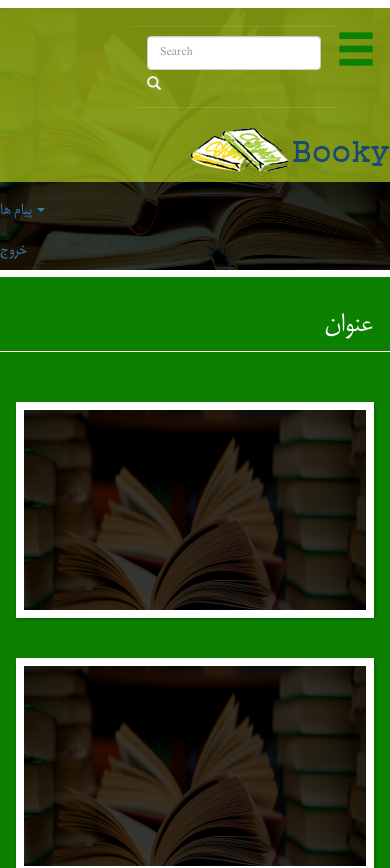
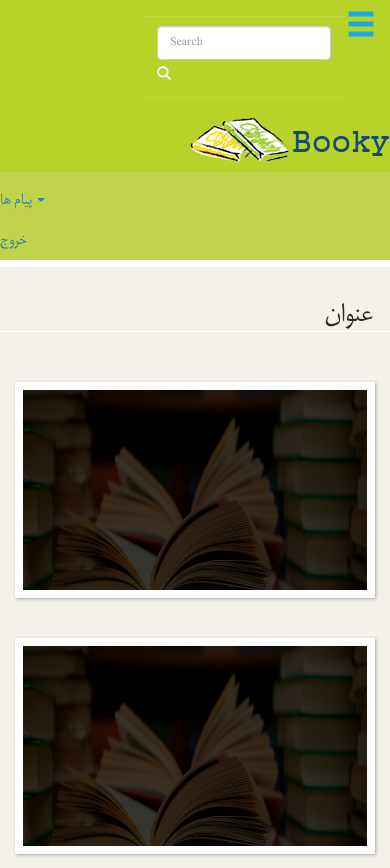
Before and after one commit to akbardusti/book, a plain HTML site: page untitled/index1.html in a window 390 px wide. Shown: the top 868 px of the page. Drawn offline with Linux system fonts and the light colour scheme; a web font is replaced by a local one.

Commit message:
css added

```diff
--- a/untitled/css/ihover.css
+++ b/untitled/css/ihover.css
@@ -2981,8 +2981,8 @@
   overflow: hidden;
 }
 .ih-item.square.effect6.colored .info {
-  background: #1a4a72;
-  background: rgba(26, 74, 114, 0.6);
+  /*background: #1a4a72;*/
+  background:#F7F7F7;
 }
 .ih-item.square.effect6.colored .info h3 {
   background: rgba(12, 34, 52, 0.6);
--- a/untitled/css/style.css
+++ b/untitled/css/style.css
@@ -1,6 +1,6 @@
 @import "../font/font.css";
 *{
-  margin: 0;
+  margin: 0px;
 }
 body{
   font-family: "IRMitra";
@@ -10,8 +10,10 @@ body{
 }
 
 .header{
+  margin-top: -10px;
   min-height: 50px;
-  background: #1D1E14 url(../images/back3.jpg);
+  background-color: #c0d34b;
+  /*background: url(../images/back.jpg);*/
   background-size: 100% 100%;
 }
 .header .col-md-6{
@@ -33,7 +35,7 @@ body{
 
 .nav-bar{
   min-height: 60px;
-  background-color: rgba(179, 210, 24, 0.67);
+/*  background-color: rgba(11, 115, 119, 0.43);*/
   margin-top: 10px;
   width: 100%;
 }
@@ -53,22 +55,27 @@ body{
 
 }
 .nav-bar>ul a span.menu-toggle{
-  font-size: 40px;
-  margin-top: 11px;
+  font-size: 30px;
+
   margin-right: 14px;
-  color: #0C8001;
+  color: #1ba9e1;
   transition:all .1s ease;
   -moz-transition: all .1s ease;
   -o-transition: all .1s ease;
   -webkit-transition: all .1s ease;
 
 }
-.nav-bar>ul a span.menu-toggle:hover{
+.nav > li > a:hover, .nav > li > a:focus {
+    text-decoration: none;
+    background-color: transparent;
 }
-
+.nav .open > a, .nav .open > a:hover, .nav .open > a:focus {
+    background-color: transparent;
+    border-color: transparent;
+}
 .main{
   min-height: 600px;
-  background-color: #0C8001;
+  background-color: #f4f1ea;
   padding-top: 11px;
 }
 .main header h2{
@@ -76,8 +83,7 @@ body{
   text-align: right;
   padding-right: 17px;
   border-bottom: 1px solid #fff;
-  color: #fff;
-  padding-bottom: 10px;
+  color: #282924;
 }
 .main .row .col-sm-3 {
   margin-top: 40px;
@@ -95,11 +101,10 @@ body{
     height: 100%;
 }
 .more a{
-  background-color:#2BC804;
+  background-color: #106978;
   margin-top: 40px;
   font-size: 23px;
   color: #fff;
-  border-radius: 0;
 }
 .footer .col-xs-12{
     background-color: rgb(21, 24, 21);
@@ -136,30 +141,3 @@ body{
   font-family: "IRMitra";
   font-size: 13px;
 }
-#tinymce-13{
-
-}
-.ih-item.square.effect6.colored .info {
-    background: rgba(25, 140, 225, 0.44) none repeat scroll 0% 0%;
-}
-
-@media(max-width: 900px){
-  .col-sm-3{
-    width: 33.33%;
-    float: left;
-  }
-}
-@media(max-width: 700px){
-  .col-sm-3{
-    width: 50%;
-    float: left;
-  }
-}
-@media(max-width: 420px){
-  .col-sm-3{
-    width: 100%;
-    float: left;
-    padding-right: 4%;
-    padding-left: 4%;
-  }
-}
```
